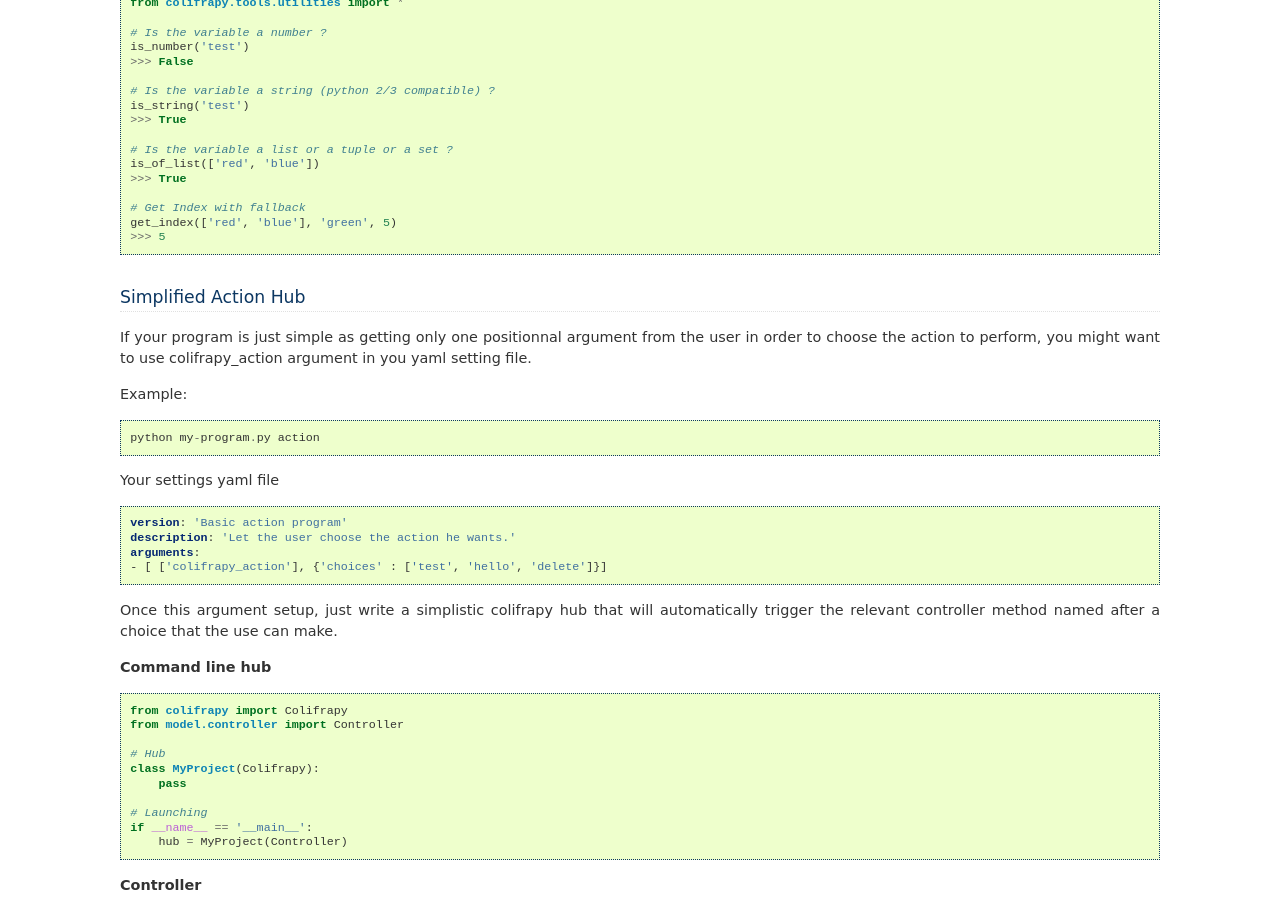
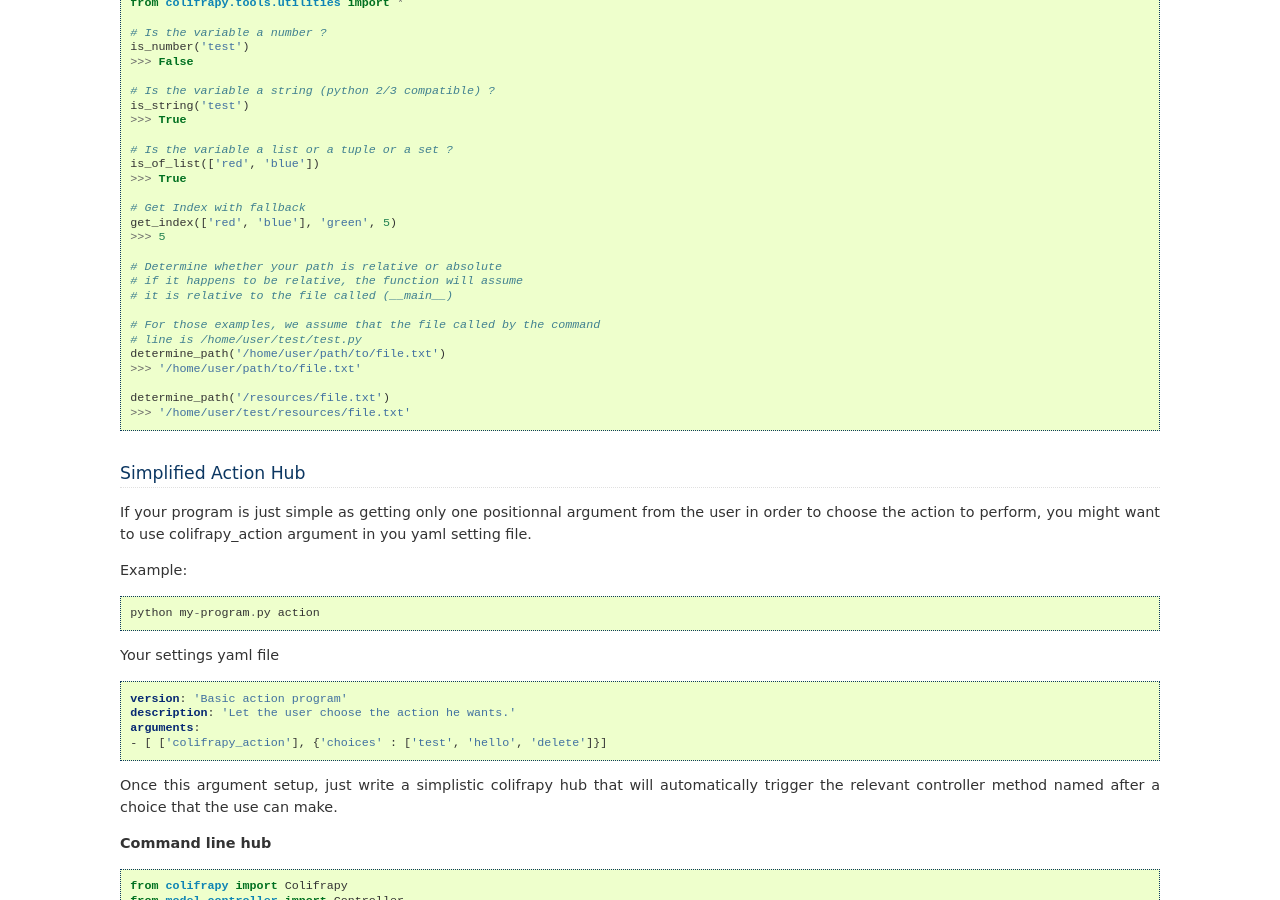
Before and after one commit to Yomguithereal/colifrapy, a Sphinx documentation site: the page built from docs/goodies.rst, in a window 1280 px wide and 900 px high, scrolled down 1013 px. Built offline with Sphinx 7.4.7, drawn with Linux system fonts in a browser that asks for light colours.

Commit message:
Adding determine_path function to documentation

```diff
--- a/docs/goodies.rst
+++ b/docs/goodies.rst
@@ -72,6 +72,18 @@ Some functions that may prove useful
     get_index(['red', 'blue'], 'green', 5)
     >>> 5
 
+    # Determine whether your path is relative or absolute
+    # if it happens to be relative, the function will assume
+    # it is relative to the file called (__main__)
+
+    # For those examples, we assume that the file called by the command
+    # line is /home/user/test/test.py
+    determine_path('/home/user/path/to/file.txt')
+    >>> '/home/user/path/to/file.txt'
+
+    determine_path('/resources/file.txt')
+    >>> '/home/user/test/resources/file.txt'
+
 
 Simplified Action Hub
 ---------------------
```
